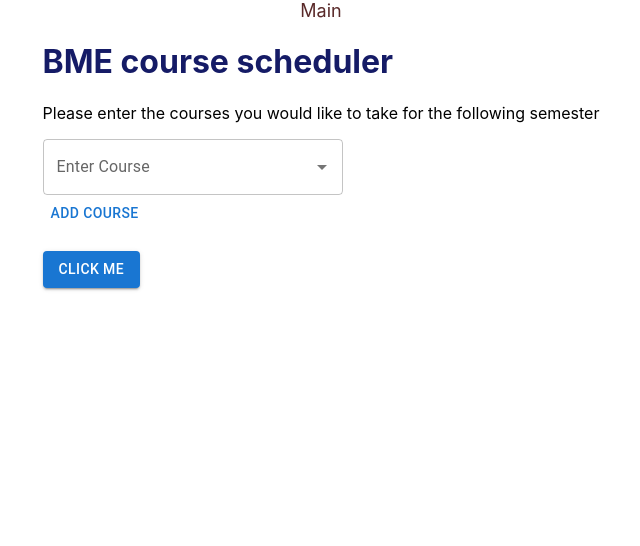
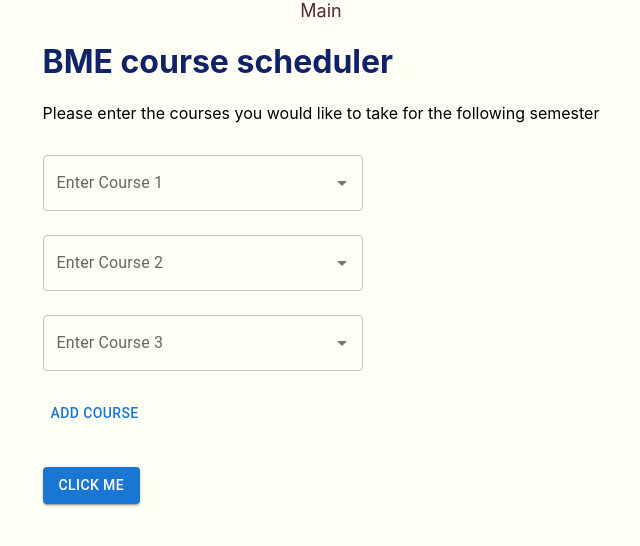
Before and after one commit to Russolves/Course-Scheduler, a React (Create React App) app in the folder scheduler/: page / in a window 1280 px wide. Shown: the top 546 px of the page, without its empty margins (319-959 px from the left). Built offline with nearby package versions, Linux system fonts and the light colour scheme.

Commit message:
Updated main page to include dynamic autocomplete and delete functions

```diff
--- a/scheduler/src/App.css
+++ b/scheduler/src/App.css
@@ -12,6 +12,7 @@ body,
   display: flex;
   flex-direction: column;
   min-height: 100vh;
+  background-color: rgb(255, 255, 246);
 }
 
 .main-content {
--- a/scheduler/src/pages/Main.css
+++ b/scheduler/src/pages/Main.css
@@ -1,3 +1,17 @@
 .main-title {
-    color:rgb(21, 27, 102);
+    color:rgb(15, 35, 102);
 }
+.autocomplete-row {
+    display: flex;
+    align-items: center;
+    margin-bottom: 1vh;
+    max-width: 30vw;
+  }
+
+  .autocomplete-row .MuiAutocomplete-root {
+    flex-grow: 1;
+  }
+
+  .autocomplete-row .MuiIconButton-root {
+    margin-left: 8px;
+  }
--- a/scheduler/src/pages/Main.js
+++ b/scheduler/src/pages/Main.js
@@ -3,6 +3,8 @@ import './Main.css';
 import TextField from '@mui/material/TextField';
 import Autocomplete from '@mui/material/Autocomplete';
 import Button from '@mui/material/Button';
+import Stack from '@mui/material/Stack';
+import IconButton from '@mui/material/IconButton';
 
 function Main() {
     let suggestions = [
@@ -13,33 +15,76 @@ function Main() {
         'ECE 10100 - Intro to ECE',
         'ECE 12300 - Test for ECE'
     ]
-    const [selectedCourse, setSelectedCourse] = useState('');
-    const handleChange = (event, newValue) => {
-        setSelectedCourse(newValue);
+    suggestions.sort();
+    // define state variables
+    const [courseElements, setCourseElements] = useState([0, 1, 2]); // initialize with 3 options
+    const [courseSuggestions, setCourseSuggestions] = useState(suggestions);
+    const [courseValues, setCourseValues] = useState({});
+    // button to add autocomplete DOM component
+    const addCourse = () => {
+        setCourseElements([...courseElements, courseElements.length])
+    };
+    // handle autocomplete component answers
+    const handleAutocompleteChange = (index, event, newValue) => {
+        const removeIndex = courseSuggestions.indexOf(newValue);
+        courseSuggestions.splice(removeIndex, 1); // remove option after it has been chosen
+        setCourseValues((prevValues) => ({
+            ...prevValues,
+            [index]: newValue,
+        }));
+    }
+    // for deletion
+    const handleDelete = (index) => {
+        setCourseElements(courseElements.filter((_, i) => i !== index));
+        const keysList = Object.keys(courseValues);
+        const ceiling = keysList.length;
+        const course = courseValues[index];
+        delete courseValues[index];
+        courseSuggestions.push(course);
+        for (let i = index + 1; i < ceiling; i++) {
+            const courseValue = courseValues[i];
+            delete courseValues[i];
+            courseValues[i - 1] = courseValue
+        }
     }
     function showInput() {
-        console.log('Print:', selectedCourse);
-    }
-    function addCourse() {
-        return (
-            <p>This element</p>
-        )
+        console.log('Print:', courseValues);
+        console.log('Course elements:', courseElements);
     }
     return (
         <div className='page'>
             <h1 className='main-title'>BME course scheduler</h1>
             <p>Please enter the courses you would like to take for the following semester</p>
             <div>
-                <Autocomplete
-                    disablePortal
-                    id="combo-box-demo"
-                    options={suggestions}
-                    sx={{ width: 300 }}
-                    value={selectedCourse}
-                    onChange={handleChange}
-                    renderInput={(params) => <TextField {...params} label="Enter Course" />}
-                />
-                <Button color="primary" onClick={addCourse}>Add Course</Button>
+                {courseElements.map((element, index) => (
+                    <div key={index} className="autocomplete-row">
+                        <Autocomplete
+                            disablePortal
+                            id={`course-box-${index}`}
+                            options={courseSuggestions}
+                            sx={{ width: 300, marginTop: 2 }}
+                            value={courseValues[index] || null}
+                            onChange={(event, newValue) => handleAutocompleteChange(index, event, newValue)}
+                            renderInput={(params) => <TextField {...params} label={`Enter Course ${index + 1}`}
+                                style={{ width: '25vw' }} />}
+                        />
+                        {index > 2 && (
+                            <IconButton
+                                aria-label="delete"
+                                size="small"
+                                onClick={() => handleDelete(index)}
+                                style={{ marginTop: '2vh' }}
+                            >
+                                <svg className="w-6 h-6 text-gray-800 dark:text-white" aria-hidden="true" xmlns="http://www.w3.org/2000/svg" width="24" height="24" fill="none" viewBox="0 0 24 24">
+                                    <path stroke="currentColor" strokeLinecap="round" strokeLinejoin="round" strokeWidth="2" d="M5 7h14m-9 3v8m4-8v8M10 3h4a1 1 0 0 1 1 1v3H9V4a1 1 0 0 1 1-1ZM6 7h12v13a1 1 0 0 1-1 1H7a1 1 0 0 1-1-1V7Z" />
+                                </svg>
+                            </IconButton>
+                        )}
+                    </div>
+                ))}
+                <div>
+                    <Button style={{ marginBlock: '2vh' }} color="primary" onClick={addCourse}>Add Course</Button>
+                </div>
             </div>
             <br />
             <Button variant='contained' color="primary" onClick={showInput}>Click Me</Button>
```
